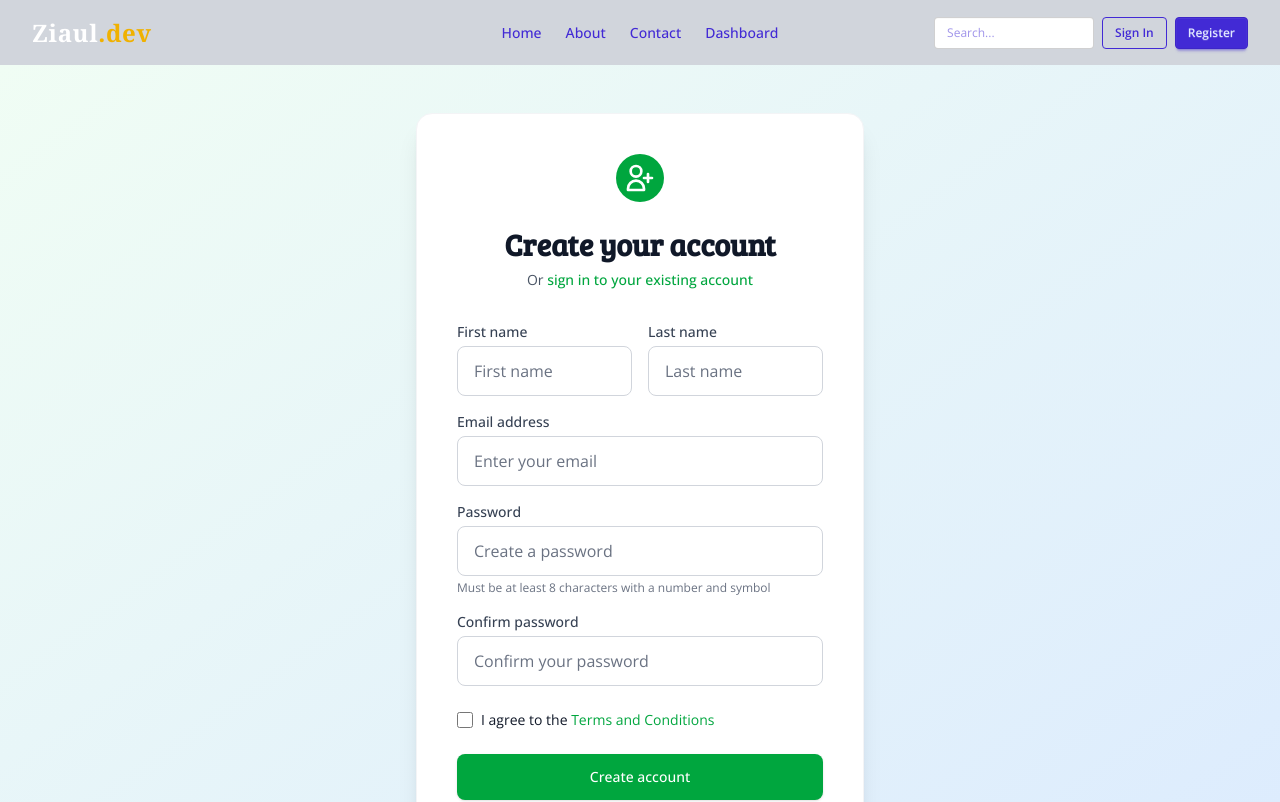
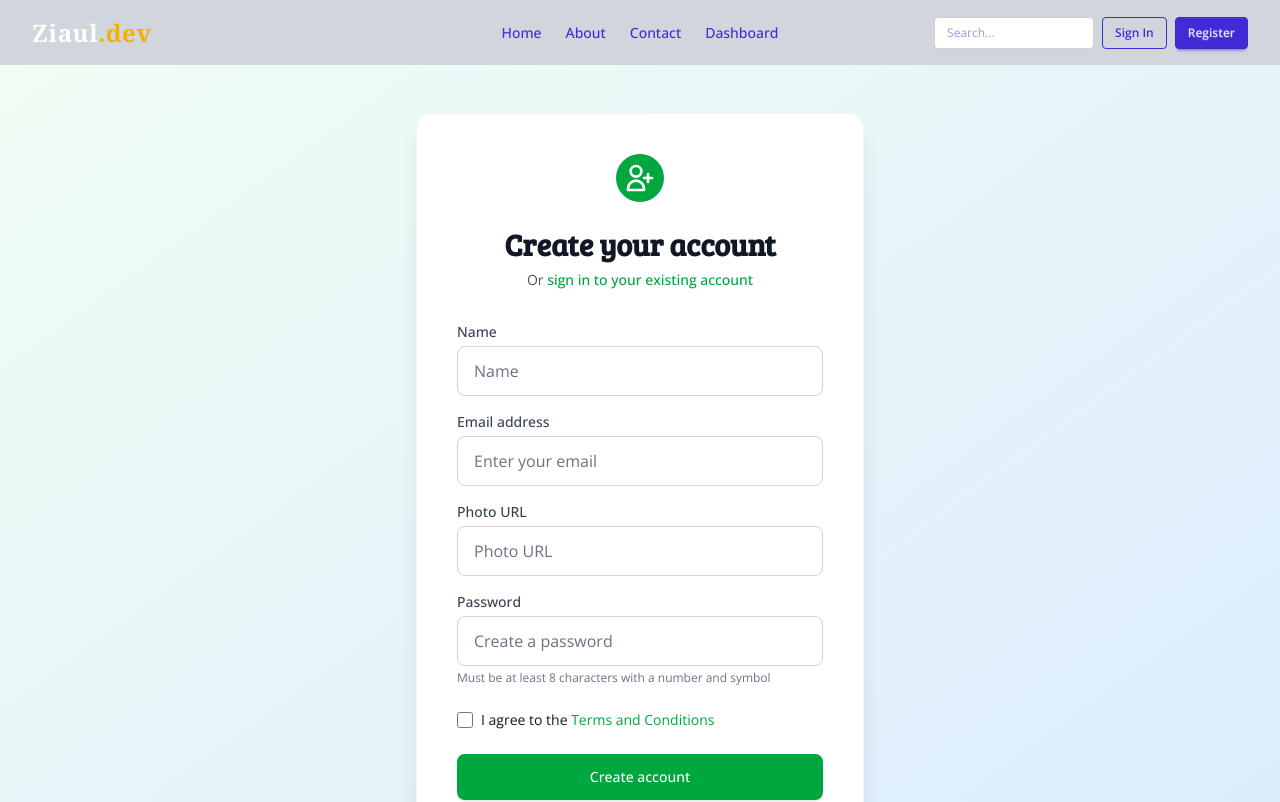
Before and after one commit to ziaul-hoque4820/job-portal-client, a React (Vite) app: page /register in a window 1280 px wide. Shown: the top 802 px of the page. Built offline with nearby package versions, Linux system fonts and the light colour scheme.

Commit message:
Create user with email and password in firebase

```diff
--- a/src/pages/register/Register.jsx
+++ b/src/pages/register/Register.jsx
@@ -1,30 +1,29 @@
-// components/Register.js
-import React, { useState } from 'react';
+import { useContext } from 'react';
 import { Link } from 'react-router-dom';
+import { AuthContext } from '../../context/auth-context/AuthContext';
+
 
 const Register = () => {
-    const [formData, setFormData] = useState({
-        firstName: '',
-        lastName: '',
-        email: '',
-        password: '',
-        confirmPassword: '',
-        acceptTerms: false
-    });
 
-    const handleChange = (e) => {
-        const { name, value, type, checked } = e.target;
-        setFormData(prev => ({
-            ...prev,
-            [name]: type === 'checkbox' ? checked : value
-        }));
-    };
+    const { createUser } = useContext(AuthContext);
 
     const handleRegister = (e) => {
         e.preventDefault();
-        console.log('Registration attempt:', formData);
-        // Handle registration logic here
-    };
+
+        const form = e.target;
+        const formData = new FormData(form);
+        const { email, password, ...restFormData } = Object.fromEntries(formData.entries());
+        console.log(email, password, restFormData);
+
+        // create user
+        createUser(email, password)
+            .then(result => {
+                console.log(result.user);
+            })
+            .catch((error) => {
+                console.error(error);
+            });
+    }
 
     return (
         <div className="flex items-center justify-center bg-gradient-to-br from-green-50 to-blue-100 py-12 px-4 sm:px-6 lg:px-8">
@@ -50,37 +49,18 @@ const Register = () => {
                 {/* Form */}
                 <form className="mt-8 space-y-6" onSubmit={handleRegister}>
                     <div className="space-y-4">
-                        <div className="grid grid-cols-2 gap-4">
+                        <div>
                             <div>
-                                <label htmlFor="firstName" className="block text-sm font-medium text-gray-700 mb-1">
-                                    First name
+                                <label htmlFor="name" className="block text-sm font-medium text-gray-700 mb-1">
+                                    Name
                                 </label>
                                 <input
-                                    id="firstName"
-                                    name="firstName"
+                                    id="name"
+                                    name="name"
                                     type="text"
-                                    autoComplete="given-name"
                                     required
-                                    value={formData.firstName}
-                                    onChange={handleChange}
                                     className="appearance-none relative block w-full px-4 py-3 border border-gray-300 placeholder-gray-500 text-gray-900 rounded-lg focus:outline-none focus:ring-2 focus:ring-green-500 focus:border-green-500 focus:z-10 transition-colors"
-                                    placeholder="First name"
-                                />
-                            </div>
-                            <div>
-                                <label htmlFor="lastName" className="block text-sm font-medium text-gray-700 mb-1">
-                                    Last name
-                                </label>
-                                <input
-                                    id="lastName"
-                                    name="lastName"
-                                    type="text"
-                                    autoComplete="family-name"
-                                    required
-                                    value={formData.lastName}
-                                    onChange={handleChange}
-                                    className="appearance-none relative block w-full px-4 py-3 border border-gray-300 placeholder-gray-500 text-gray-900 rounded-lg focus:outline-none focus:ring-2 focus:ring-green-500 focus:border-green-500 focus:z-10 transition-colors"
-                                    placeholder="Last name"
+                                    placeholder="Name"
                                 />
                             </div>
                         </div>
@@ -93,12 +73,23 @@ const Register = () => {
                                 id="email"
                                 name="email"
                                 type="email"
-                                autoComplete="email"
                                 required
-                                value={formData.email}
-                                onChange={handleChange}
                                 className="appearance-none relative block w-full px-4 py-3 border border-gray-300 placeholder-gray-500 text-gray-900 rounded-lg focus:outline-none focus:ring-2 focus:ring-green-500 focus:border-green-500 focus:z-10 transition-colors"
                                 placeholder="Enter your email"
+                            />
+                        </div>
+
+                        <div>
+                            <label htmlFor="photoURL" className="block text-sm font-medium text-gray-700 mb-1">
+                                Photo URL
+                            </label>
+                            <input
+                                id="photoURL"
+                                name="photoURL"
+                                type="text"
+                                required
+                                className="appearance-none relative block w-full px-4 py-3 border border-gray-300 placeholder-gray-500 text-gray-900 rounded-lg focus:outline-none focus:ring-2 focus:ring-green-500 focus:border-green-500 focus:z-10 transition-colors"
+                                placeholder="Photo URL"
                             />
                         </div>
 
@@ -110,33 +101,13 @@ const Register = () => {
                                 id="password"
                                 name="password"
                                 type="password"
-                                autoComplete="new-password"
                                 required
-                                value={formData.password}
-                                onChange={handleChange}
                                 className="appearance-none relative block w-full px-4 py-3 border border-gray-300 placeholder-gray-500 text-gray-900 rounded-lg focus:outline-none focus:ring-2 focus:ring-green-500 focus:border-green-500 focus:z-10 transition-colors"
                                 placeholder="Create a password"
                             />
                             <p className="mt-1 text-xs text-gray-500">
                                 Must be at least 8 characters with a number and symbol
                             </p>
-                        </div>
-
-                        <div>
-                            <label htmlFor="confirmPassword" className="block text-sm font-medium text-gray-700 mb-1">
-                                Confirm password
-                            </label>
-                            <input
-                                id="confirmPassword"
-                                name="confirmPassword"
-                                type="password"
-                                autoComplete="new-password"
-                                required
-                                value={formData.confirmPassword}
-                                onChange={handleChange}
-                                className="appearance-none relative block w-full px-4 py-3 border border-gray-300 placeholder-gray-500 text-gray-900 rounded-lg focus:outline-none focus:ring-2 focus:ring-green-500 focus:border-green-500 focus:z-10 transition-colors"
-                                placeholder="Confirm your password"
-                            />
                         </div>
                     </div>
 
@@ -146,8 +117,6 @@ const Register = () => {
                             name="acceptTerms"
                             type="checkbox"
                             required
-                            checked={formData.acceptTerms}
-                            onChange={handleChange}
                             className="h-4 w-4 text-green-600 focus:ring-green-500 border-gray-300 rounded"
                         />
                         <label htmlFor="acceptTerms" className="ml-2 block text-sm text-gray-900">
--- a/src/pages/register/SignIn.jsx
+++ b/src/pages/register/SignIn.jsx
@@ -1,25 +1,12 @@
-import React, { useState } from 'react';
 import { Link } from 'react-router-dom';
 
 const SignIn = () => {
-    const [formData, setFormData] = useState({
-        email: '',
-        password: '',
-        rememberMe: false
-    });
 
-    const handleChange = (e) => {
-        const { name, value, type, checked } = e.target;
-        setFormData(prev => ({
-            ...prev,
-            [name]: type === 'checkbox' ? checked : value
-        }));
-    };
 
-    const handleSubmit = (e) => {
+    const handleSignIN = (e) => {
         e.preventDefault();
-        console.log('Sign in attempt:', formData);
-        // Handle sign in logic here
+
+
     };
 
     return (
@@ -44,7 +31,7 @@ const SignIn = () => {
                 </div>
 
                 {/* Form */}
-                <form className="mt-8 space-y-6" onSubmit={handleSubmit}>
+                <form className="mt-8 space-y-6" onSubmit={handleSignIN}>
                     <div className="space-y-4">
                         <div>
                             <label htmlFor="email" className="block text-sm font-medium text-gray-700 mb-1">
@@ -54,10 +41,7 @@ const SignIn = () => {
                                 id="email"
                                 name="email"
                                 type="email"
-                                autoComplete="email"
                                 required
-                                value={formData.email}
-                                onChange={handleChange}
                                 className="appearance-none relative block w-full px-4 py-3 border border-gray-300 placeholder-gray-500 text-gray-900 rounded-lg focus:outline-none focus:ring-2 focus:ring-indigo-500 focus:border-indigo-500 focus:z-10 transition-colors"
                                 placeholder="Enter your email"
                             />
@@ -70,10 +54,7 @@ const SignIn = () => {
                                 id="password"
                                 name="password"
                                 type="password"
-                                autoComplete="current-password"
                                 required
-                                value={formData.password}
-                                onChange={handleChange}
                                 className="appearance-none relative block w-full px-4 py-3 border border-gray-300 placeholder-gray-500 text-gray-900 rounded-lg focus:outline-none focus:ring-2 focus:ring-indigo-500 focus:border-indigo-500 focus:z-10 transition-colors"
                                 placeholder="Enter your password"
                             />
@@ -86,8 +67,6 @@ const SignIn = () => {
                                 id="rememberMe"
                                 name="rememberMe"
                                 type="checkbox"
-                                checked={formData.rememberMe}
-                                onChange={handleChange}
                                 className="h-4 w-4 text-indigo-600 focus:ring-indigo-500 border-gray-300 rounded"
                             />
                             <label htmlFor="rememberMe" className="ml-2 block text-sm text-gray-900">
--- a/src/pages/shared/NavBar.jsx
+++ b/src/pages/shared/NavBar.jsx
@@ -1,4 +1,5 @@
 import React, { useState } from "react";
+import { Link } from "react-router-dom";
 
 function NavBar() {
     const [isLoggedIn, setIsLoggedIn] = useState(false);
@@ -39,11 +40,11 @@ function NavBar() {
                         </svg>
                     </button>
 
-                    <a className="text-xl font-bold ml-2 lg:ml-0">
+                    <Link to={'/'} className="text-xl font-bold ml-2 lg:ml-0">
                         <p className="text-2xl font-serif font-bold text-white tracking-wide">
                             Ziaul<span className="text-yellow-500">.dev</span>
                         </p>
-                    </a>
+                    </Link>
                 </div>
 
                 {/* Desktop Menu */}
@@ -68,8 +69,8 @@ function NavBar() {
                     {/* If NOT Logged-In - Always visible on navbar */}
                     {!isLoggedIn && (
                         <>
-                            <button className="btn btn-outline btn-sm">Sign In</button>
-                            <button className="btn btn-primary btn-sm">Register</button>
+                            <Link to={'/signin'} className="btn btn-outline btn-sm">Sign In</Link>
+                            <Link to={'/register'} className="btn btn-primary btn-sm">Register</Link>
                         </>
                     )}
 
--- a/src/router/Router.jsx
+++ b/src/router/Router.jsx
@@ -14,11 +14,11 @@ const router = createBrowserRouter([
                 Component: Home,
             },
             {
-                path: '/signin',
+                path: 'signin',
                 Component: SignIn,
             },
             {
-                path: '/register',
+                path: 'register',
                 Component: Register,
             },
         ]
```
Also changed, not shown: src/context/auth-context/AuthProvider.jsx (+13 -2 lines), src/firebase/firebase.init.js (+6 -6 lines).
